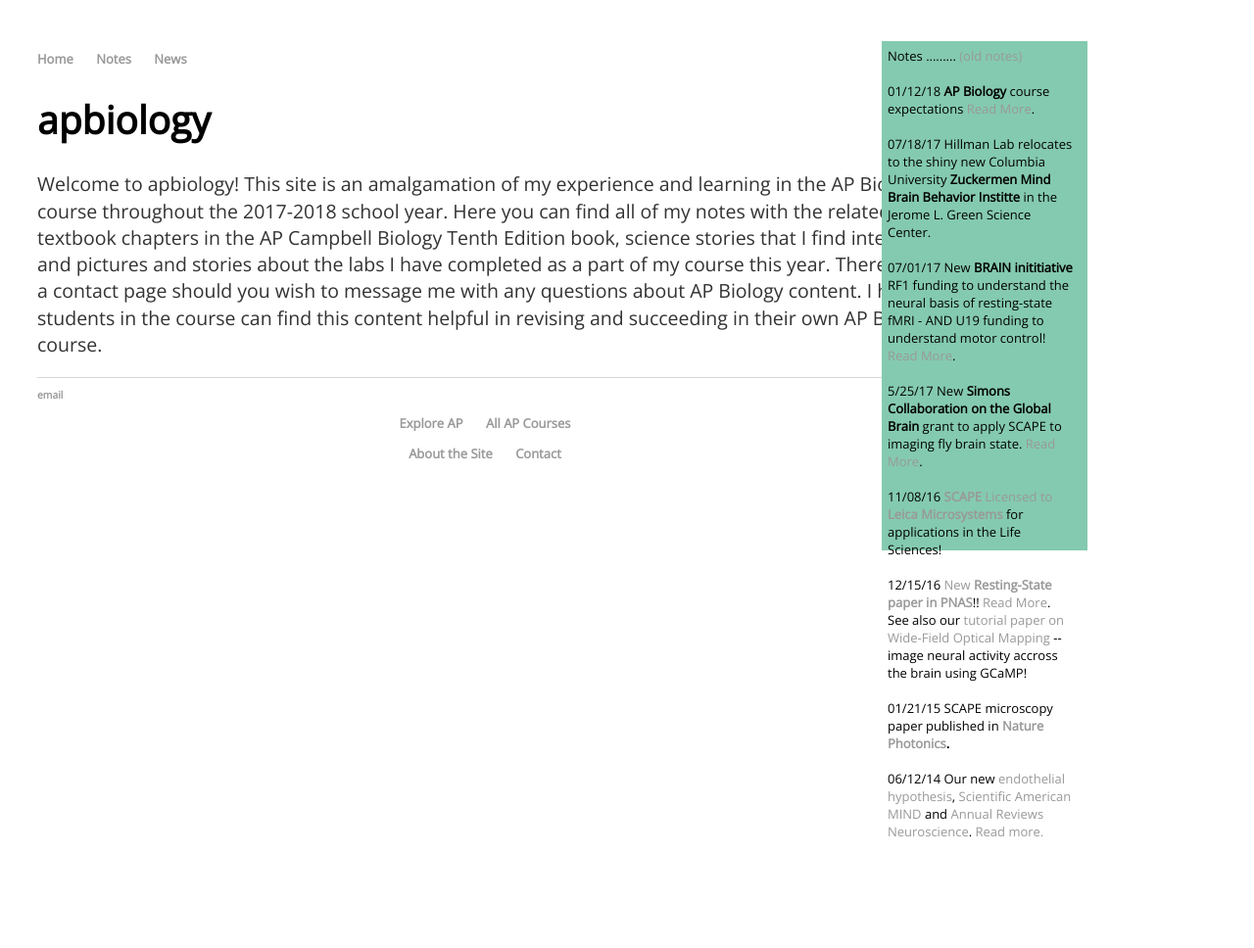
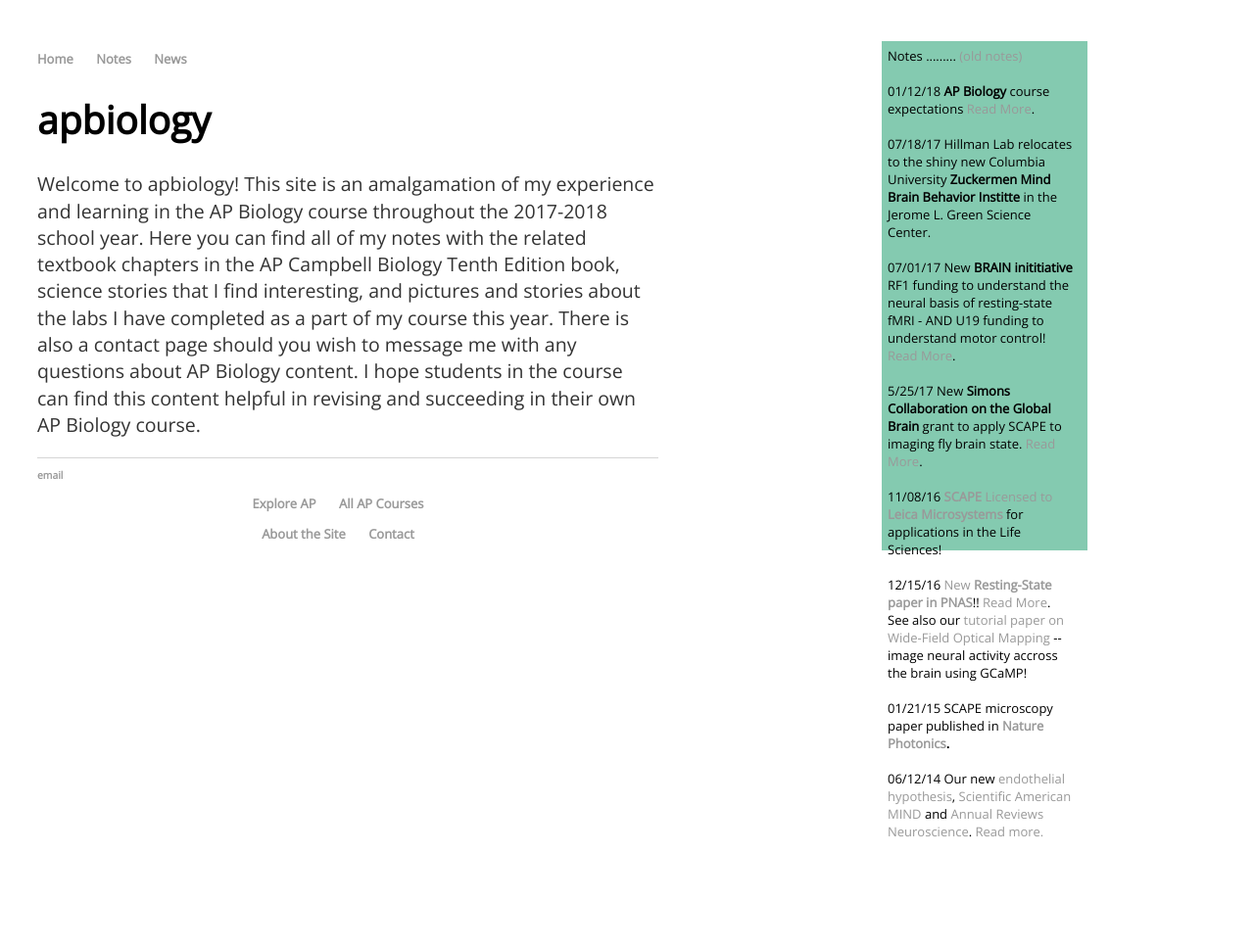
Before and after one commit to meganscarlett/meganscarlett.github.io, a Jekyll site: the page built from index.html, in a window 1280 px wide. Shown: the whole page at 98% size. Built offline with Jekyll 4.4.1, drawn with Linux system fonts in a browser that asks for light colours.

Commit message:
Update main.css

```diff
--- a/css/main.css
+++ b/css/main.css
@@ -2,7 +2,7 @@ body {
   font-family: 'Open Sans', serif;
   font-size: 13px;
   padding: 30px;
-  padding-right: 300px;
+  padding-right: 600px;
 }
 nav ul, footer ul {
     font-family: 'Open Sans', sans-serif;
```
